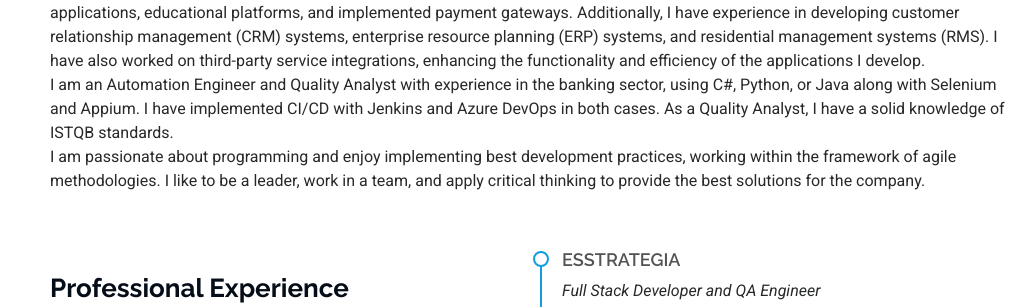
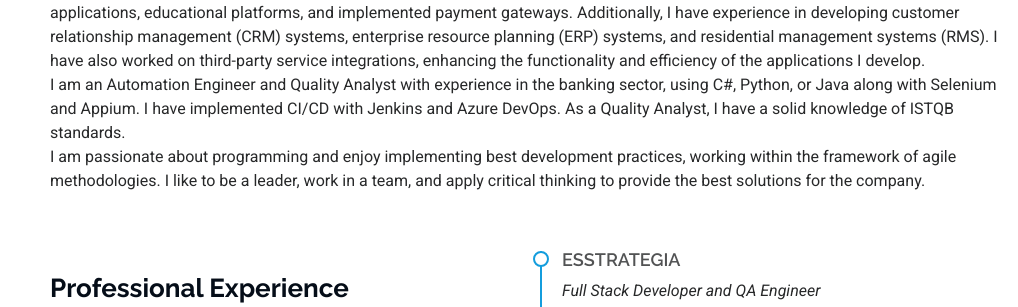
Before and after one commit to sebasmd-projects/cv-pag, a Django app: page / in a window 1280 px wide. Shown: the part 2255-2562 px from the top of the page, without its empty margins (262-1280 px from the left). Run offline with Django 4.2, Linux system fonts and the light colour scheme; parts of the project's set-up code (start-up, migrations or seed data) failed here and were passed over; some libraries are stand-ins or nearby versions.

Commit message:
correct translation

```diff
--- a/apps/project/page/index/templates/sections/resume.html
+++ b/apps/project/page/index/templates/sections/resume.html
@@ -5,17 +5,23 @@
     <h2>{% trans 'Resume' %}</h2>
     <p>
       {% blocktrans %}
-        I am a web application developer with the Django framework of Python and Next.js of React. I have built content management applications, educational platforms, and implemented payment gateways. Additionally, I have experience in developing customer relationship management (CRM) systems, enterprise resource planning (ERP) systems, and residential management systems (RMS). I have also worked on third-party service integrations, enhancing the functionality and efficiency of the applications I develop.
+        I am a web application developer with the Django framework of Python and Next.js of React.
+        I have built content management applications, educational platforms, and implemented payment gateways.
+        Additionally, I have experience in developing customer relationship management (CRM) systems,
+        enterprise resource planning (ERP) systems, and residential management systems (RMS).
+        I have also worked on third-party service integrations, enhancing the functionality and efficiency of the applications I develop.
       {% endblocktrans %}
     </p>
     <p>
       {% blocktrans %}
-        I am an Automation Engineer and Quality Analyst with experience in the banking sector, using C#, Python, or Java along with Selenium and Appium. I have implemented CI/CD with Jenkins and Azure DevOps in both cases. As a Quality Analyst, I have a solid knowledge of ISTQB standards.
+        I am an Automation Engineer and Quality Analyst with experience in the banking sector, using C#, Python, or Java along with Selenium and Appium.
+        I have implemented CI/CD with Jenkins and Azure DevOps. As a Quality Analyst, I have a solid knowledge of ISTQB standards.
       {% endblocktrans %}
     </p>
     <p>
       {% blocktrans %}
-        I am passionate about programming and enjoy implementing best development practices, working within the framework of agile methodologies. I like to be a leader, work in a team, and apply critical thinking to provide the best solutions for the company.
+        I am passionate about programming and enjoy implementing best development practices, working within the framework of agile methodologies.
+        I like to be a leader, work in a team, and apply critical thinking to provide the best solutions for the company.
       {% endblocktrans %}
     </p>
   </div>
```
Also changed, not shown: apps/project/page/index/locale/es/LC_MESSAGES/django.po, 1 other file.
